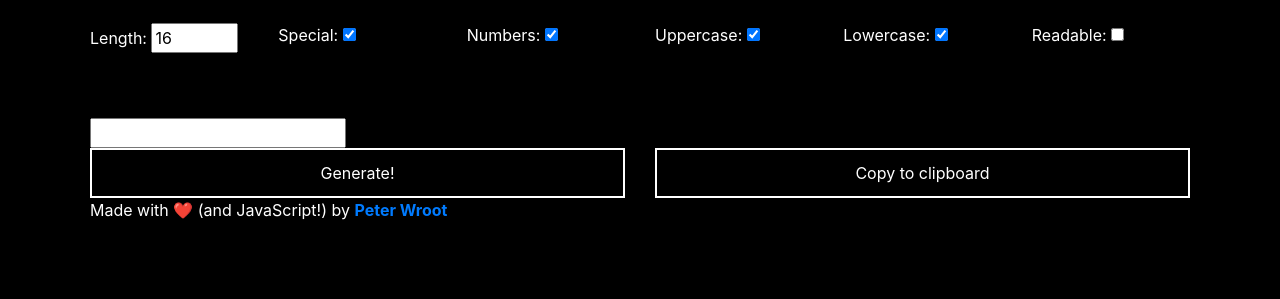
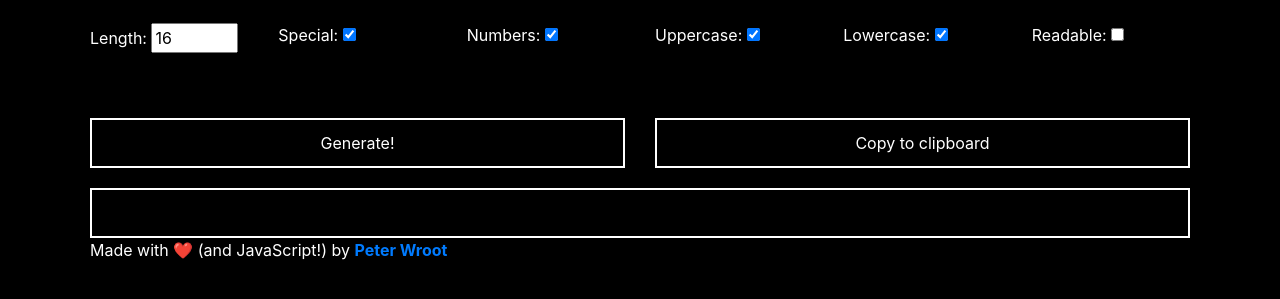
Before and after one commit to peterwroot/js-password-generator, a plain HTML site: page index.html in a window 1280 px wide. Shown: the part 103-402 px from the top of the page. Drawn offline with nearby package versions, Linux system fonts and the light colour scheme.

Commit message:
re-design with bootstrap

```diff
--- a/css.css
+++ b/css.css
@@ -83,3 +83,14 @@ button{
     padding-top: 20px;
     padding-bottom: 20px;
 }*/
+
+#toCopy{
+    background-color: black;
+    color: white;
+    border: 2px solid white;
+    margin-top: 20px;
+    width: 100%;
+    text-align: center;
+    height: 50px;
+    font-size: 1.5em;
+}
--- a/index.html
+++ b/index.html
@@ -62,14 +62,7 @@
                 </div>
             </div>
         </div>
-        <div class="row">
-            <div class="col">
-                <div id="passwordContainer">
 
-                                    <input id="toCopy">
-                </div>
-            </div>
-        </div>
         <div class="row buttonContainer">
             <div class="col text-center">
                 <div class="controlContainer">
@@ -82,10 +75,17 @@
                 </div>
             </div>
         </div>
+           <div class="row">
+            <div class="col text-center">
+                <div id="passwordContainer">
+                    <input id="toCopy">
+                </div>
+            </div>
+        </div>
         <div class="row">
             <div class="col">
                 <p id="footer">Made with ❤️ (and JavaScript!) by <a href="https://github.com/peter-wroot" target="_blank"><b>Peter Wroot</b></a></p>
-              </div>
+            </div>
         </div>
 
 
```
